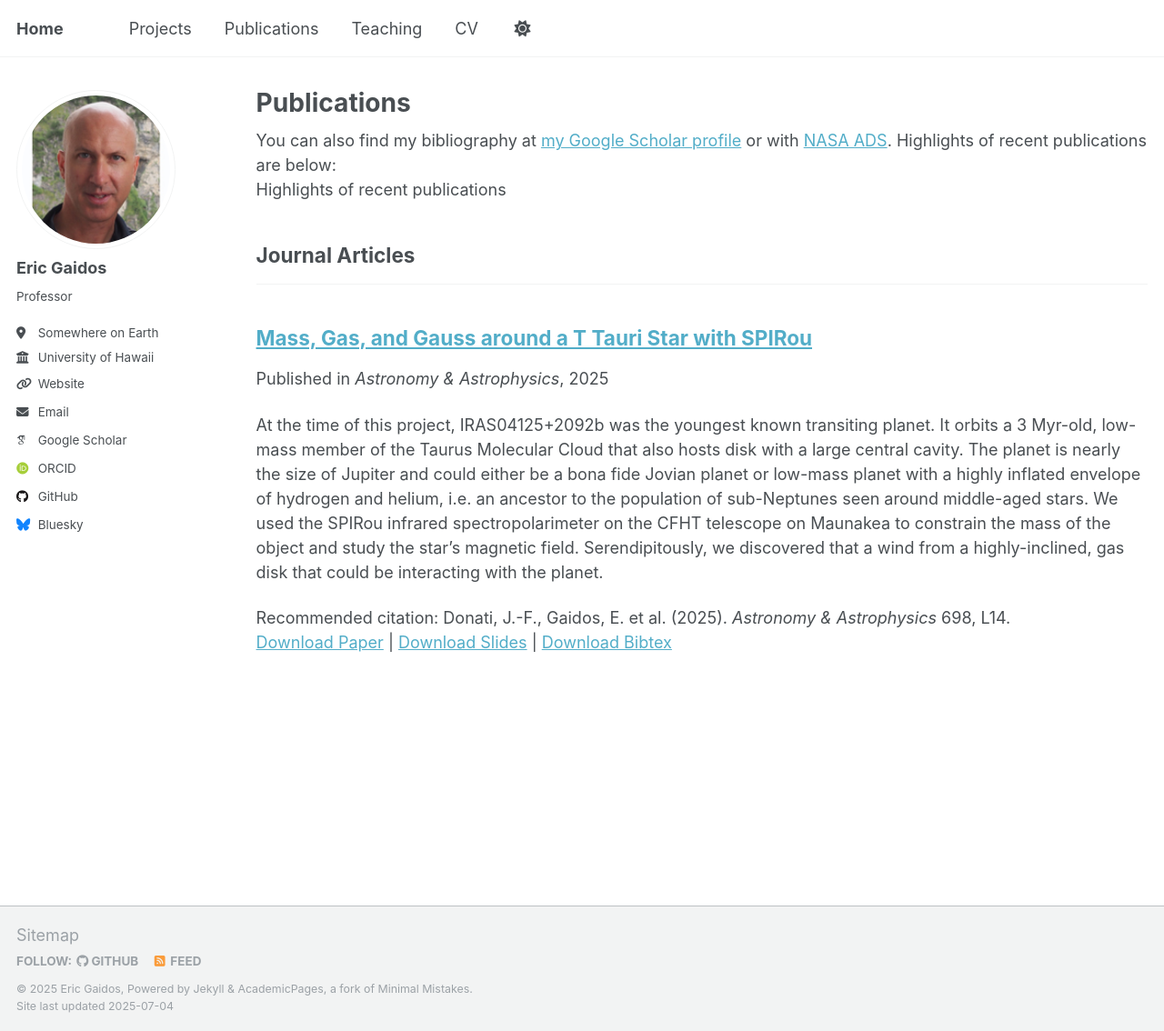
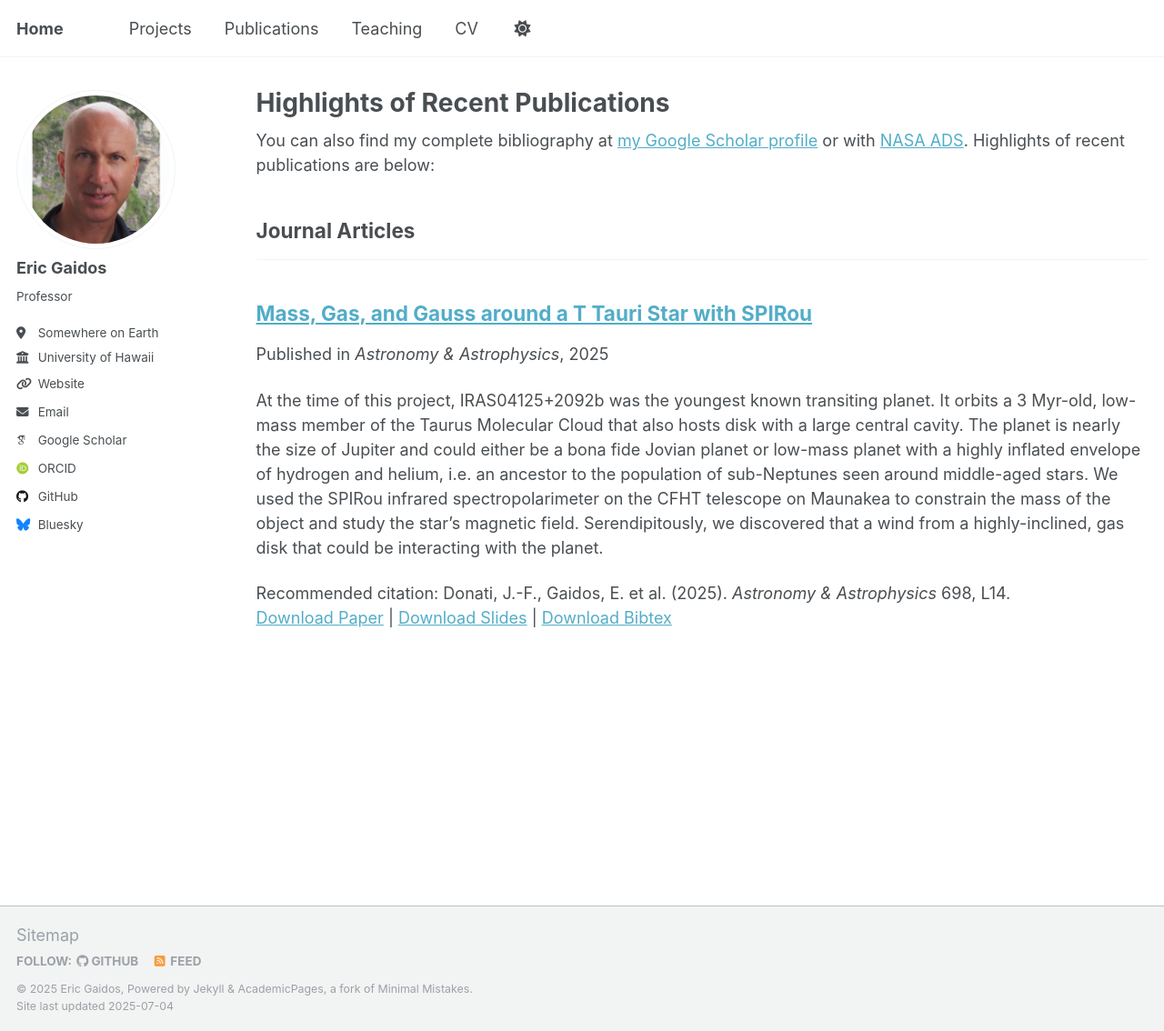
Before and after one commit to egaidos/egaidos.github.io, a Jekyll site: the page built from _pages/publications.html, in a window 1280 px wide and 1134 px high. Shown: the whole window at 91% size. Built offline with Jekyll 4.4.1, drawn with Linux system fonts in a browser that asks for light colours; some web fonts are replaced.

Commit message:
Update publications.html

```diff
--- a/_pages/publications.html
+++ b/_pages/publications.html
@@ -1,15 +1,13 @@
 ---
 layout: archive
-title: "Publications"
+title: "Highlights of Recent Publications"
 permalink: /publications/
 author_profile: true
 ---
 
 {% if site.author.googlescholar %}
-  <div class="wordwrap">You can also find my bibliography at <a href="{{site.author.googlescholar}}">my Google Scholar profile</a> {% endif %}  or with <a href="https://ui.adsabs.harvard.edu/search/q=author:(%22Gaidos,E.%22)">NASA ADS</a>. Highlights of recent publications are below: </div class="wordwrap">
+  <div class="wordwrap">You can also find my complete bibliography at <a href="{{site.author.googlescholar}}">my Google Scholar profile</a> {% endif %}  or with <a href="https://ui.adsabs.harvard.edu/search/q=author:(%22Gaidos,E.%22)">NASA ADS</a>. Highlights of recent publications are below: </div class="wordwrap">
 {% include base_path %}
-
-<bf>Highlights of recent publications</bf>
 
 <!-- New style rendering if publication categories are defined -->
 {% if site.publication_category %}
```
